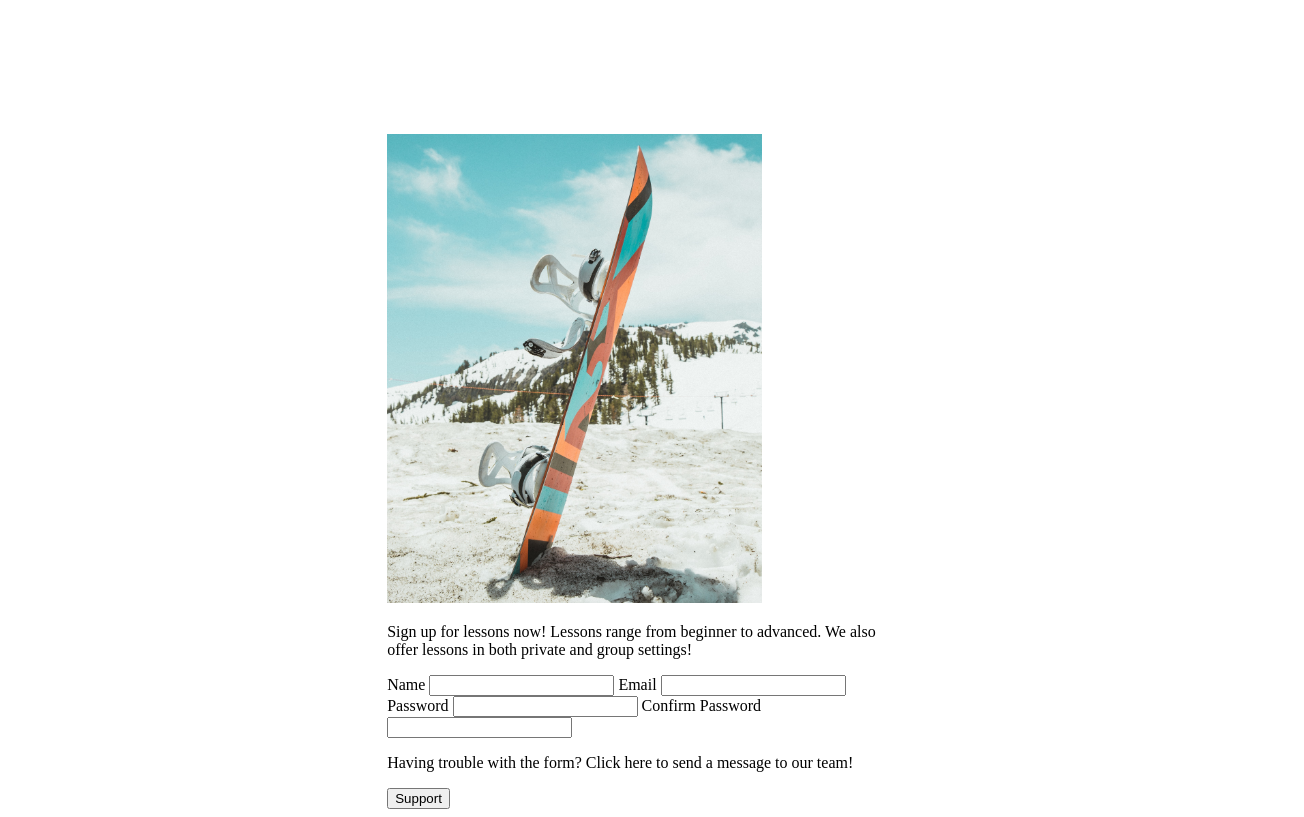
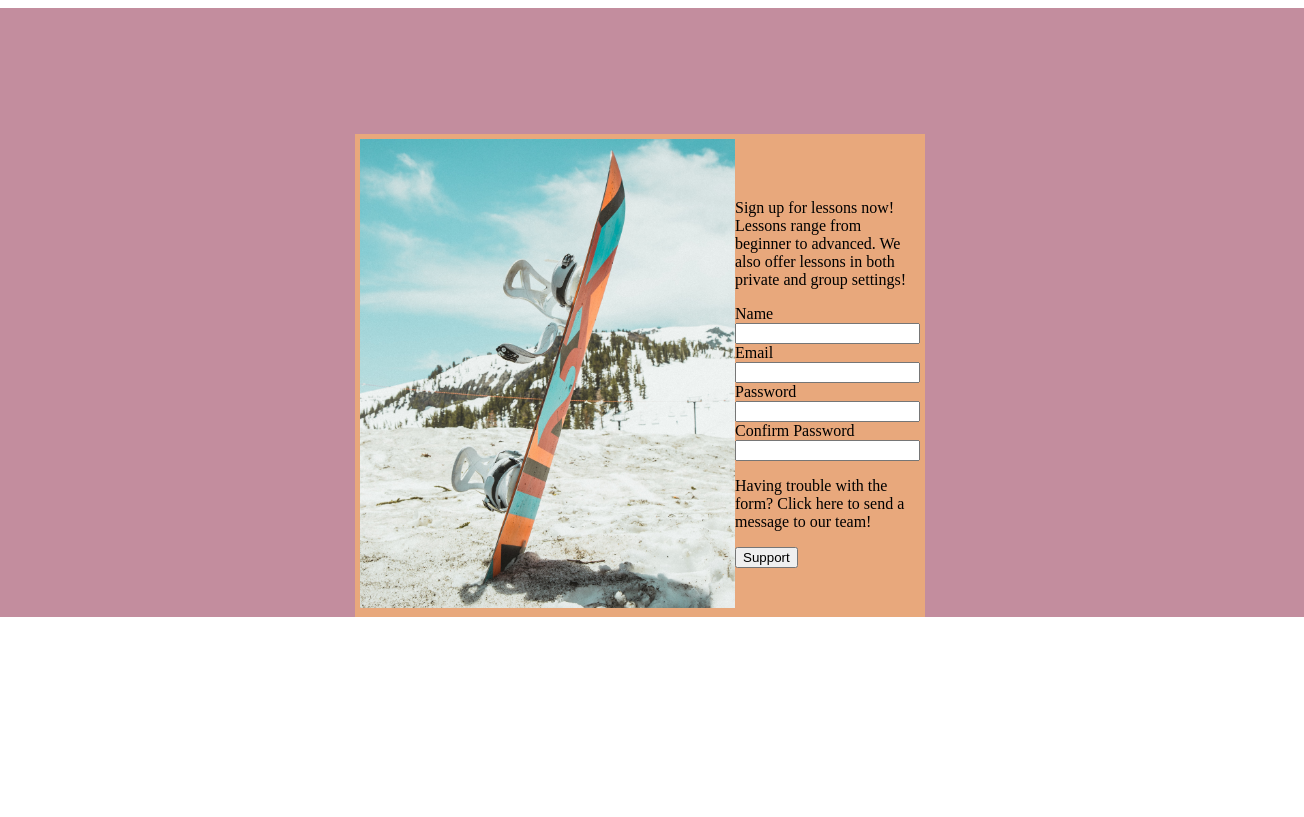
Before and after one commit to gonna-boop/Sign-Up-Form, a plain HTML site: page index.html in a window 1280 px wide. Shown: the whole page, 1304 px wide, since content can reach past the window. Drawn offline with Linux system fonts and the light colour scheme.

Commit message:
style background colors

```diff
--- a/styles.css
+++ b/styles.css
@@ -2,10 +2,21 @@
     display: flex;
     flex-direction: row;
     align-items: center;
+    justify-content: center;
     padding-left: 30%;
     padding-right: 30%;
     padding-top: 10%;
     justify-self: center;
+    background-color: #C38D9E;
+
+}
+
+.inner-box{
+    display: flex;
+    flex-direction: row;
+    border: 5px solid #E8A87C;
+    background-color: #E8A87C;
+    align-items: center;
 }
 
 #snowboard{
```
